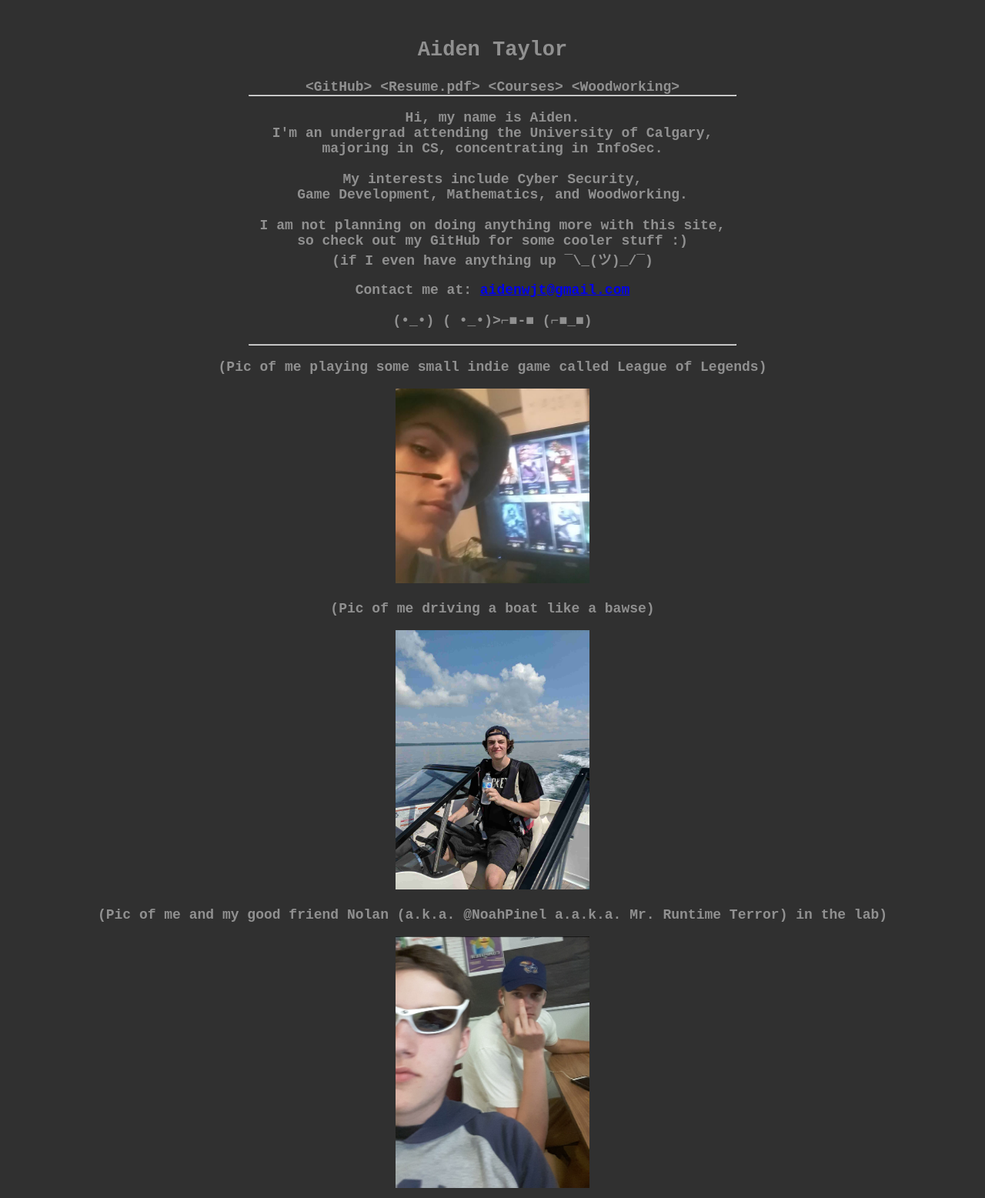
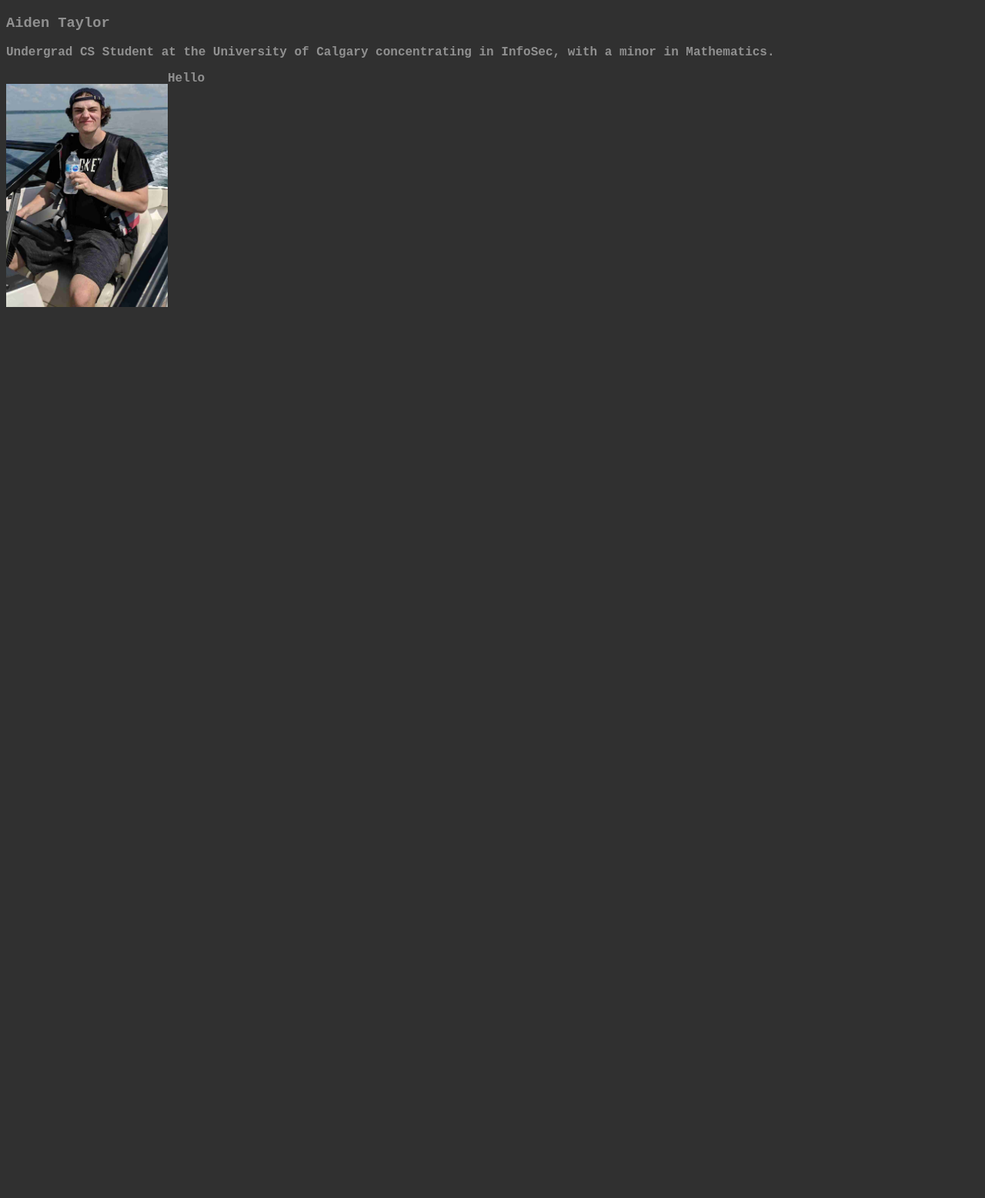
Before and after one commit to Aidenwjt/aidenwjt, a PHP site: page / in a window 1280 px wide. Shown: the whole page at 77% size. After the commit the page ends 399 px from the top, so only its background shows below. Run offline with PHP 8.4, Linux system fonts and the light colour scheme.

Commit message:
Some updates

```diff
--- a/index.html
+++ b/index.html
@@ -7,31 +7,11 @@
         <link rel="stylesheet" href="main.css">
     </head>
     <body>
-        <div class="container">
-            <br><h2>Aiden Taylor</h2>
-            <a class="nav-link" href="https://github.com/Aidenwjt"> &ltGitHub&gt</a>
-            <a class="nav-link" href="Resume.pdf"> &ltResume.pdf&gt</a>
-            <a class="nav-link" href="education.html"> &ltCourses&gt</a>
-            <a class="nav-link" href="woodworking.html"> &ltWoodworking&gt</a>
-            <hr>
-            <p>Hi, my name is Aiden. <br>
-               I'm an undergrad attending the University of Calgary, <br>
-               majoring in CS, concentrating in InfoSec. <br><br>
-               My interests include Cyber Security, <br>
-               Game Development, Mathematics, and Woodworking. <br><br>
-               I am not planning on doing anything more with this site, <br>
-               so check out my GitHub for some cooler stuff :) <br>
-               (if I even have anything up ¯\_(ツ)_/¯)<br>
-            </p>
-            Contact me at: <a href="mailto:aidenwjt@gmail.com">aidenwjt@gmail.com</a><br><br>
-            (•_•) ( •_•)>⌐■-■ (⌐■_■) <br><br>
-            <hr>
-            <p>(Pic of me playing some small indie game called League of Legends)</p>
-            <img class="image-size" src="images/IMG_20200909_151448_094.jpg" alt="Selfie :)">
-            <p>(Pic of me driving a boat like a bawse)</p>
-            <img class="image-size" src="images/IMG_20190720_145840_01.jpg" alt="Selfie :)">
-            <p>(Pic of me and my good friend Nolan (a.k.a. @NoahPinel a.a.k.a. Mr. Runtime Terror) in the lab)</p>
-            <img class="image-size" src="images/44060454.jpg" alt="Selfie :)">
-        </div>
-    </body>
+	<h3>Aiden Taylor</h3>
+	<p>Undergrad CS Student at the University of Calgary concentrating in InfoSec, with a minor in Mathematics.</p>
+	<div>
+		<p style="float: left;"><img class="image-size" src="images/pic2.jpg" alt="Pic"></p>
+		<p>Hello</p>
+	</div>
+	    </body>
 </html>
--- a/main.css
+++ b/main.css
@@ -2,23 +2,13 @@ body {
     background-color: #303030;
     color: #909090;
     font-family: 'Courier New', Courier, monospace;
-    font-size: large;
+    font-size: medium;
     font-weight: bolder;
     text-decoration: none;
 }
-hr {
-    width: 50%;
-    margin:0 auto;
-}
-ul li {
-    padding: 3px 0px;
-}
-.container {
-    text-align: center;
-}
 .image-size {
-    width: 20%;
-    height: 20%;
+    width: 210px;
+    height: 290px;
 }
 a.nav-link:link
 {
```
Also changed, not shown: education.html (deleted, +0 -44 lines), woodworking.html (deleted, +0 -24 lines), images/44060454.jpg (deleted), images/IMG_20190720_145840_01.jpg (deleted), images/IMG_20200909_151448_094.jpg (deleted), images/bench.jpg (deleted), images/clock-frame.jpg (deleted), images/pic.jpg (added), images/pic2.jpg (added), 1 other file.
